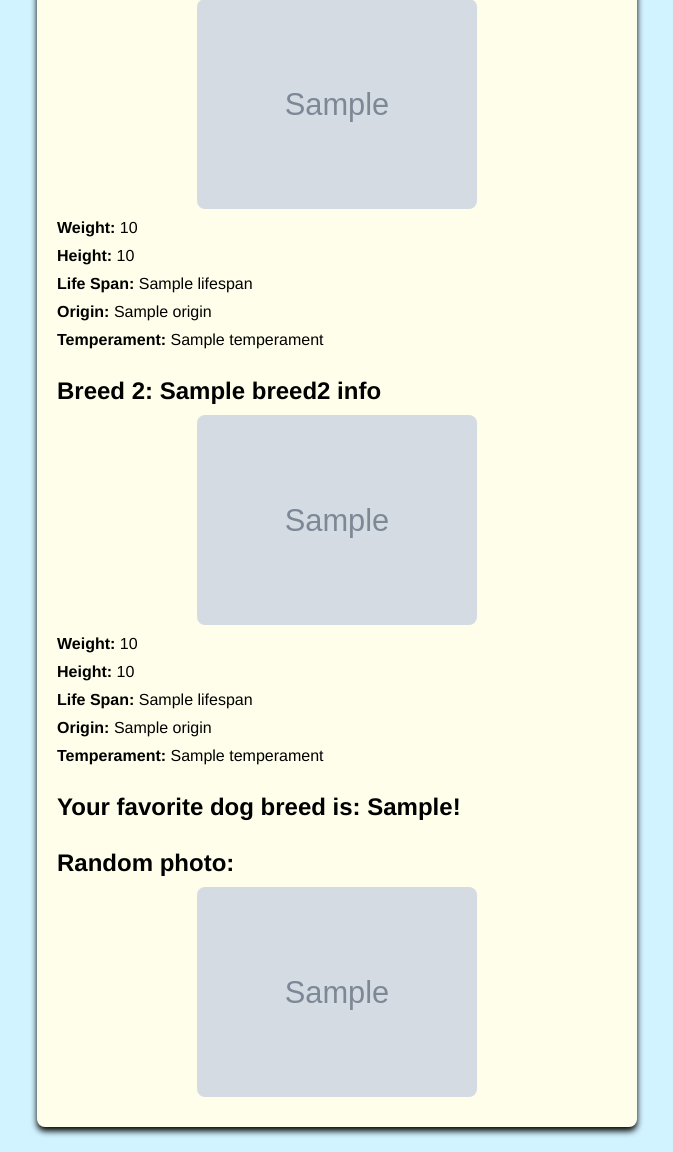
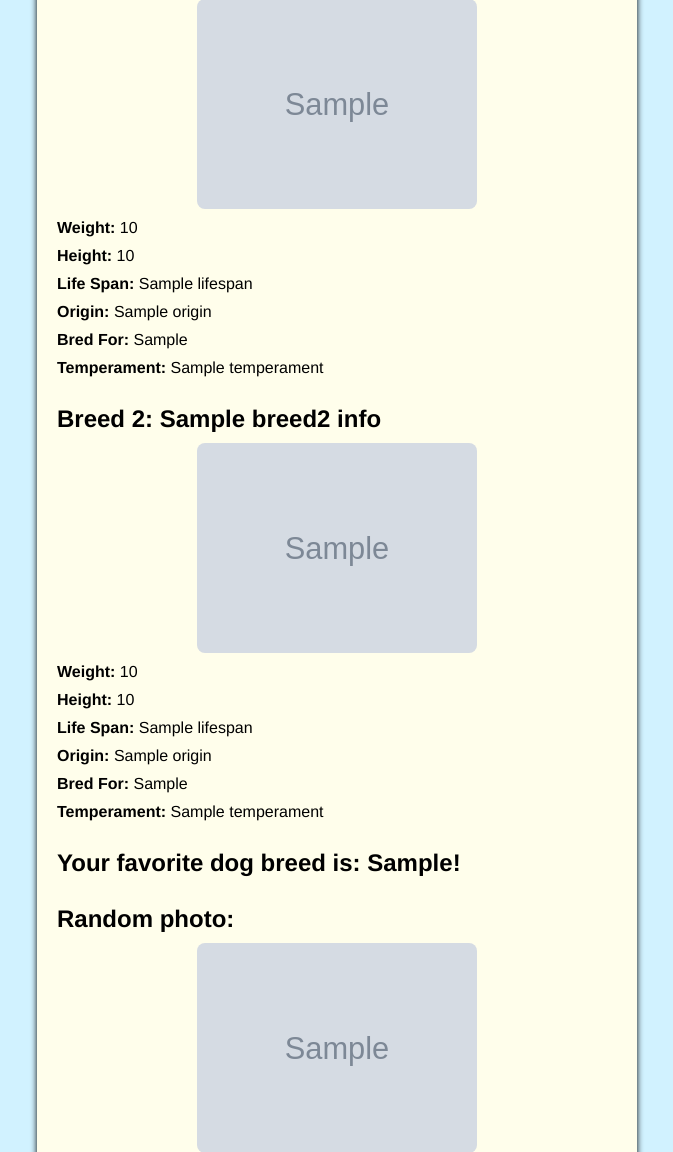
Before and after one commit to amberkg/dog_info_app, a Flask app: template templates/form_results.html in a window 1280 px wide. Shown: the part 201-1353 px from the top of the page, without its empty margins (303-976 px from the left). Run offline with Flask 3, Linux system fonts and the light colour scheme; the template is opened without the code that fills it: most values are stand-ins (such as "Sample title", 1, 10 or a date in 2020); grey boxes marked "Sample" are stand-in pictures.

Commit message:
Added back "bred_for" as data to fetch and display

```diff
--- a/app.py
+++ b/app.py
@@ -50,6 +50,7 @@ def get_breed_info(breed_name):
                 "height": height_combined,
                 "lifespan": breed.get("life_span", "Unknown"),
                 "origin": breed.get("origin", "Unknown"),
+                "bred_for": breed.get("bred_for", "Unknown"),
                 "temperament": breed.get("temperament", "Unknown"),
                 "image": breed.get("image", {}).get("url")
             }
--- a/templates/form_results.html
+++ b/templates/form_results.html
@@ -84,6 +84,7 @@
                 <p><b>Height: </b>{{ breed1_info.height }}</p>
                 <p><b>Life Span: </b>{{ breed1_info.lifespan }}</p>
                 <p><b>Origin: </b>{{ breed1_info.origin }}</p>
+                <p><b>Bred For: </b>{{ breed1_info.bred_for }}</p>
                 <p><b>Temperament: </b>{{ breed1_info.temperament }}</p><br>
             {% else %}
                 <p>No breed information found.</p>
@@ -100,6 +101,7 @@
                 <p><b>Height: </b>{{ breed2_info.height }}</p>
                 <p><b>Life Span: </b>{{ breed2_info.lifespan }}</p>
                 <p><b>Origin: </b>{{ breed2_info.origin }}</p>
+                <p><b>Bred For: </b>{{ breed2_info.bred_for }}</p>
                 <p><b>Temperament: </b>{{ breed2_info.temperament }}</p><br>
             {% else %}
                 <p>No breed information found.</p>
```
